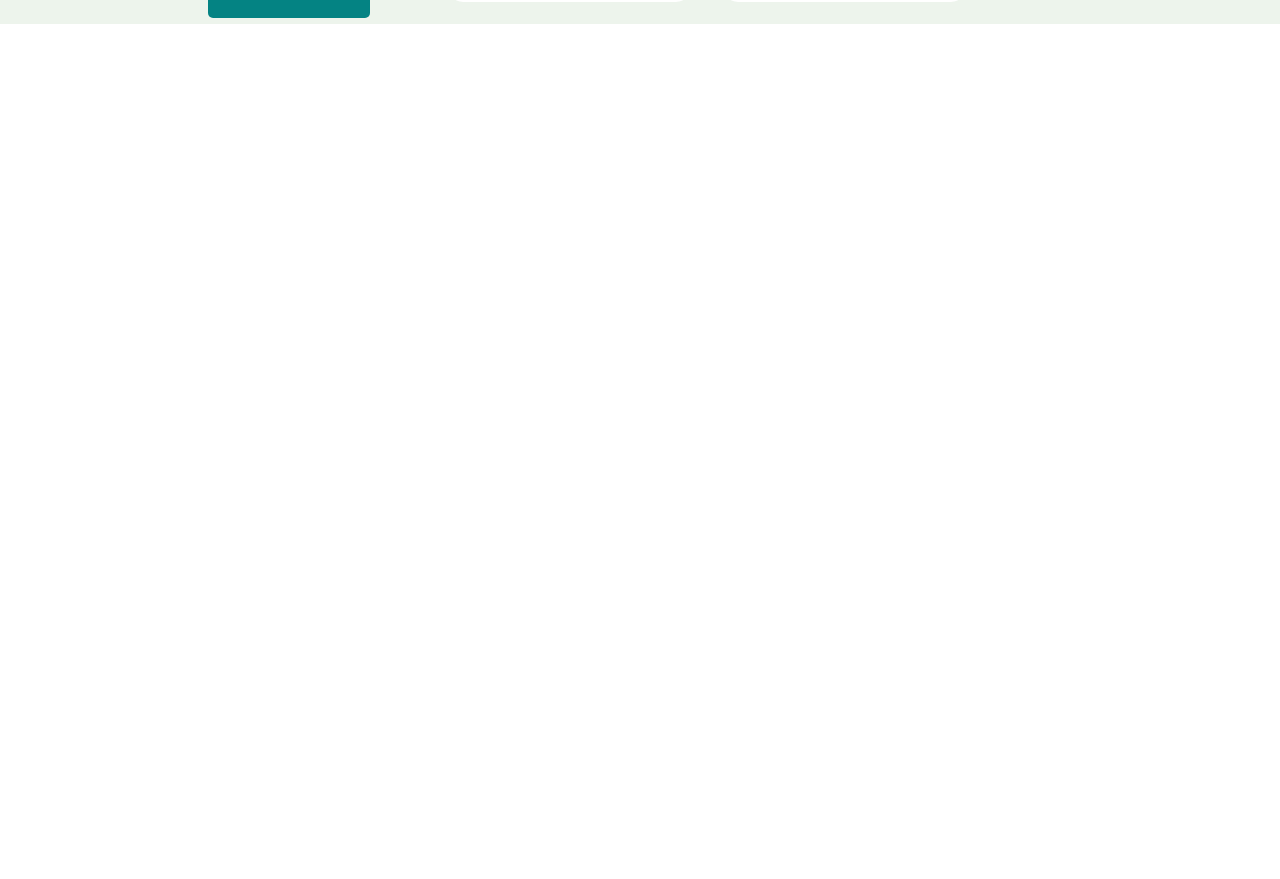
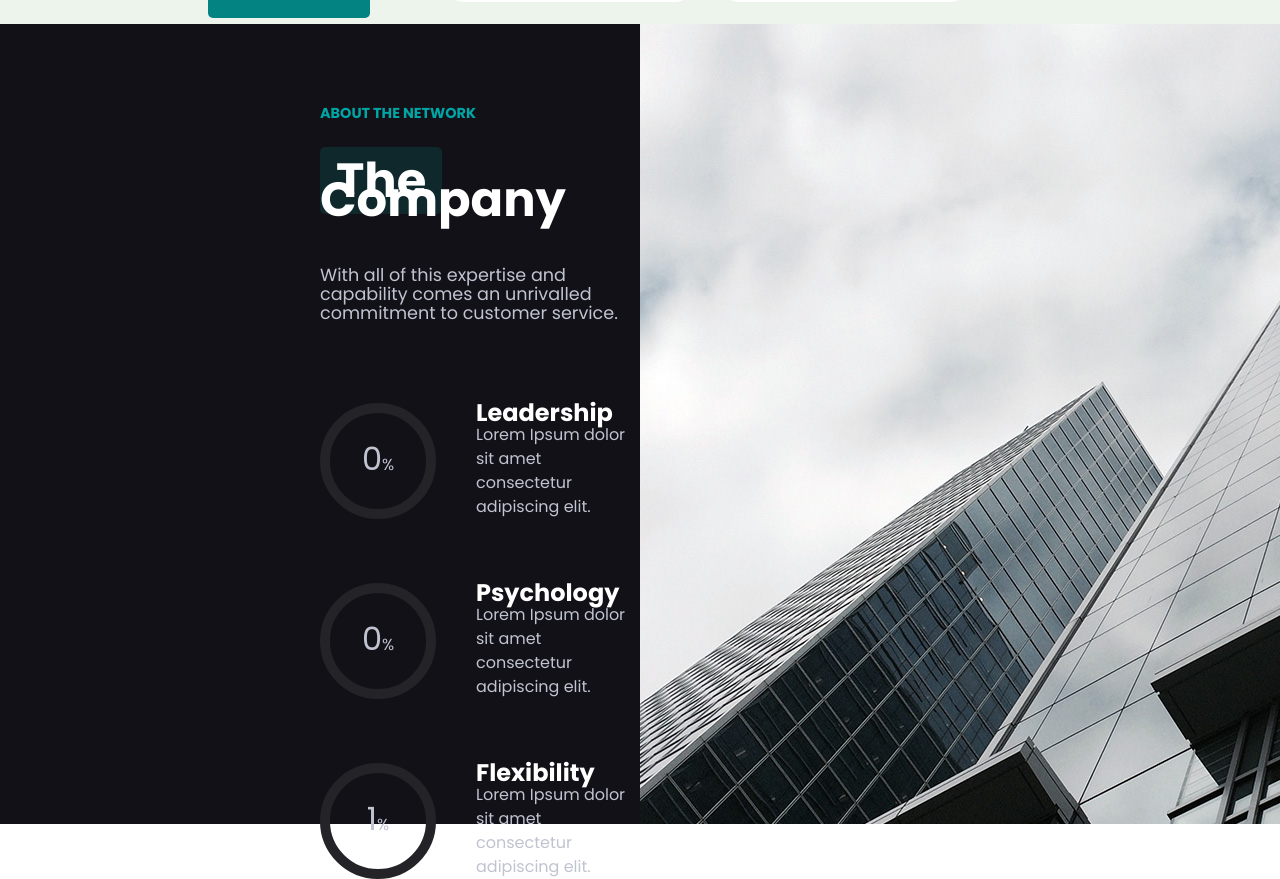
Before and after one commit to nicolacaddeo/proj-html-vuejs, a Vue app: page / in a window 1280 px wide. Shown: the part 1296-2175 px from the top of the page. Before the commit the page ends 1330 px from the top, so only its background shows below. Built offline with nearby package versions, Linux system fonts and the light colour scheme.

Commit message:
added company section

```diff
--- a/src/components/MainComponent.vue
+++ b/src/components/MainComponent.vue
@@ -22,7 +22,20 @@
         </div>
       </div>
     </section>
-    <section></section>
+    <section id="company-area">
+      <div id="dark-area">
+        <h4>About the network</h4>
+        <h1><span class="bg-green">The</span> Company</h1>
+        <p>With all of this expertise and capability comes an unrivalled commitment to customer service.</p>
+        <div id="circle-container">
+          <CircleComponent v-for="circle in circleData" :key="circle.id"
+          :percentage = circle.percentage
+          :title = circle.title
+          :text = circle.text />
+        </div>
+      </div>
+      <div id="img-area"></div>
+    </section>
     <section></section>
     <section></section>
     <section></section>
@@ -37,15 +50,18 @@
 import {greenBtnName} from '../data/greenBtnData.js';
 import CardComponent from './subcomponents/CardComponent.vue';
 import {cardsData} from '../data/cards_data.js'
+import CircleComponent from './subcomponents/CircleComponent.vue';
+import {circleData} from '../data/circle_percentage-data';
 
 export default {
   name: "MainComponent",
-  components: { GreenLabelComponent, GreenBtnComponent, CardComponent },
+  components: { GreenLabelComponent, GreenBtnComponent, CardComponent, CircleComponent },
   data() {
     return {
       greenLabelData,
       greenBtnName,
-      cardsData
+      cardsData,
+      circleData
     }
   }
 }
@@ -53,12 +69,12 @@
 
 <style scoped lang="scss">
   @import '../style/global_variables.scss';
+  $titles-color: #21333e;
+  $paragraph-color: #606d75;
 
   /**
   ** First section
   */
-  $titles-color: #21333e;
-  $paragraph-color: #606d75;
   #business-area{
     background-color: $section-bg;
     height: 70vh;
@@ -96,4 +112,50 @@
   /**
   ** First section END
   */
+  /**
+  ** Second section
+  */
+  #company-area {
+    height: 100vh;
+    display: flex;
+    #dark-area {
+      width: 50%;
+      height: 100vh;
+      background-color: $light-black;
+      padding: 5rem 0 0 20rem;
+      h4 {
+        color: #00a6a6;
+        text-transform: uppercase;
+        font-size: .9rem;
+      }
+      h1 {
+        color: #fff;
+        font-size: 3rem;
+        padding: 3rem 0 3.5rem 0;
+        .bg-green {
+          background-color: rgba(4, 131, 131, 0.2);
+          padding: 0 1rem;
+          border-radius: 5px;
+        }
+      }
+      p {
+        color: $header-font-color;
+        font-size: 1.1rem;
+      }
+      #circle-container {
+        margin-top: 5rem;
+        display: flex;
+        flex-direction: column;
+        row-gap: 4rem;
+      }
+    }
+    #img-area {
+      width: 50%;
+      height: 100vh;
+      background-image: url('../assets/img/about-5.jpg');
+    }
+  }
+  /**
+  ** Second section END
+  */
 </style>
--- /dev/null
+++ b/src/components/subcomponents/CircleComponent.vue
@@ -0,0 +1,57 @@
+<template>
+  <div id="component" class="flex">
+    <div class="circle">
+        <span class="number">{{ percentage }}<span class="percentage">%</span></span>
+    </div>
+    <div class="info column space-around">
+        <h2>{{ title }}</h2>
+        <p>{{ text }}</p>
+    </div>
+  </div>
+</template>
+
+<script>
+export default {
+    name: 'CircleComponent',
+    props: {
+        percentage: Number,
+        title: String,
+        text: String
+    }
+}
+</script>
+
+<style scoped lang="scss">
+    @import '../../style/global_variables.scss';
+
+    #component {
+        width: 25vw;
+        .circle {
+        border: 10px solid #232328;
+        border-radius: 50%;
+        width: 100px;
+        height: 100px;
+        display: flex;
+        justify-content: center;
+        align-items: center;
+        padding: 3rem;
+        .number{
+            font-size: 2rem;
+            color: $header-font-color;
+            .percentage {
+                font-size: 1rem;
+            }
+        }
+    }
+    .info {
+        padding-left: 2.5rem;
+        h2 {
+            color: #fff;
+        }
+        p {
+            color: $header-font-color;
+            line-height: 1.5rem;
+        }
+    }
+    }
+</style>
--- /dev/null
+++ b/src/data/circle_percentage-data.js
@@ -0,0 +1,21 @@
+export const circleData =
+    [
+        {
+            id: "0",
+            title: "Leadership",
+            text: "Lorem Ipsum dolor sit amet consectetur adipiscing elit.",
+            percentage: 0
+        },
+        {
+            id: "1",
+            title: "Psychology",
+            text: "Lorem Ipsum dolor sit amet consectetur adipiscing elit.",
+            percentage: 0
+        },
+        {
+            id: "2",
+            title: "Flexibility",
+            text: "Lorem Ipsum dolor sit amet consectetur adipiscing elit.",
+            percentage: 1
+        },
+    ]
```
